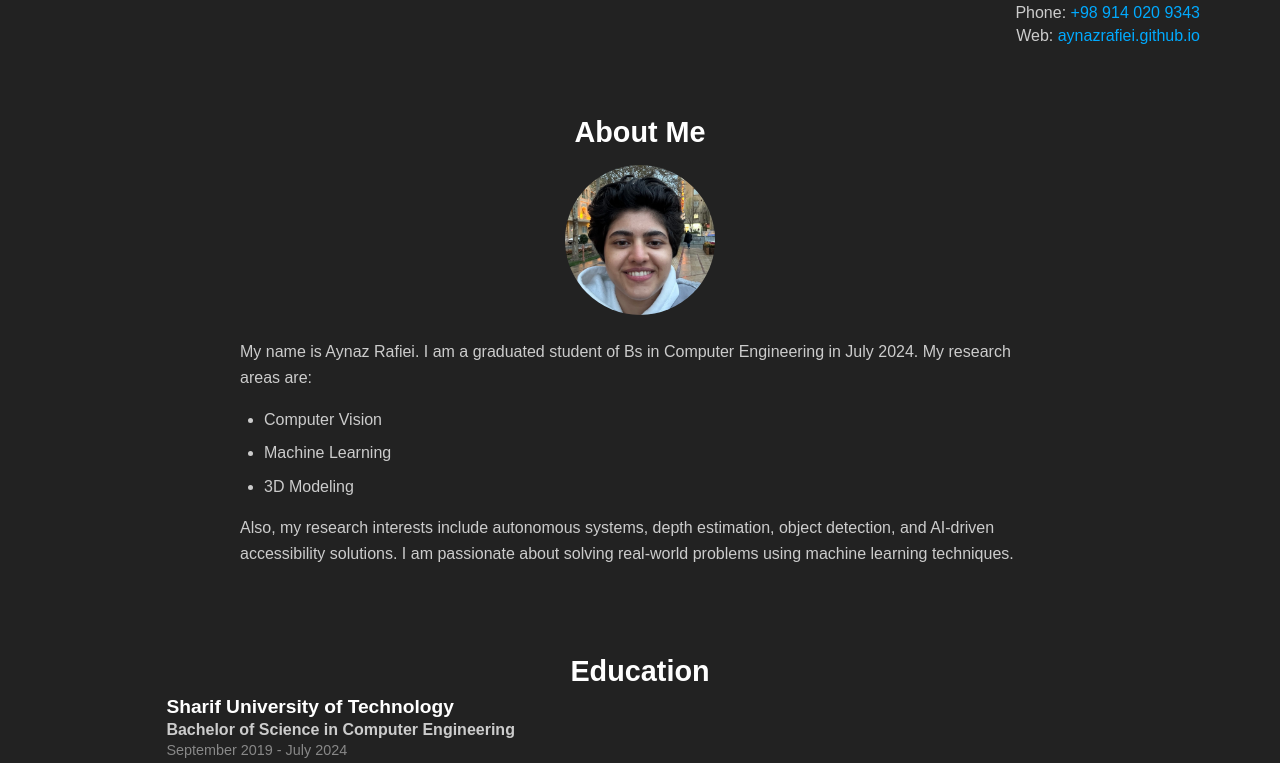
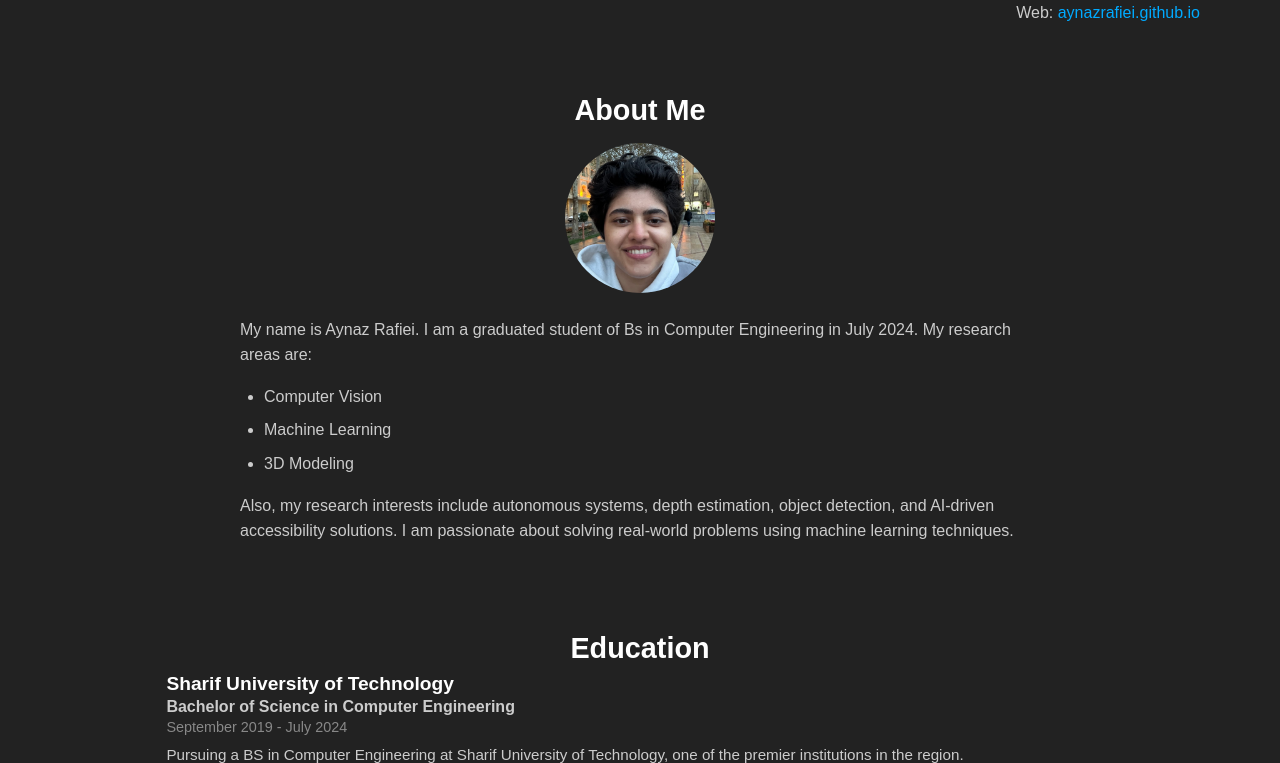
Before and after one commit to AinazRafiei/personal-webpage, a plain HTML site: page index.html in a window 1280 px wide. Shown: the part 165-928 px from the top of the page. Drawn offline with Linux system fonts and the light colour scheme.

Commit message:
Update index.html
delete number

```diff
--- a/index.html
+++ b/index.html
@@ -42,7 +42,6 @@
 
         <div class="contact-info">
             <p>Email: <a href="mailto:ainazrsh2016@gmail.com">ainazrsh2016@gmail.com</a></p>
-            <p>Phone: <a href="tel:+989140209343">+98 914 020 9343</a></p>
             <p>Web: <a href="http://ainazrafiei.github.io" target="_blank">aynazrafiei.github.io</a></p>
         </div>
     </div>
```
